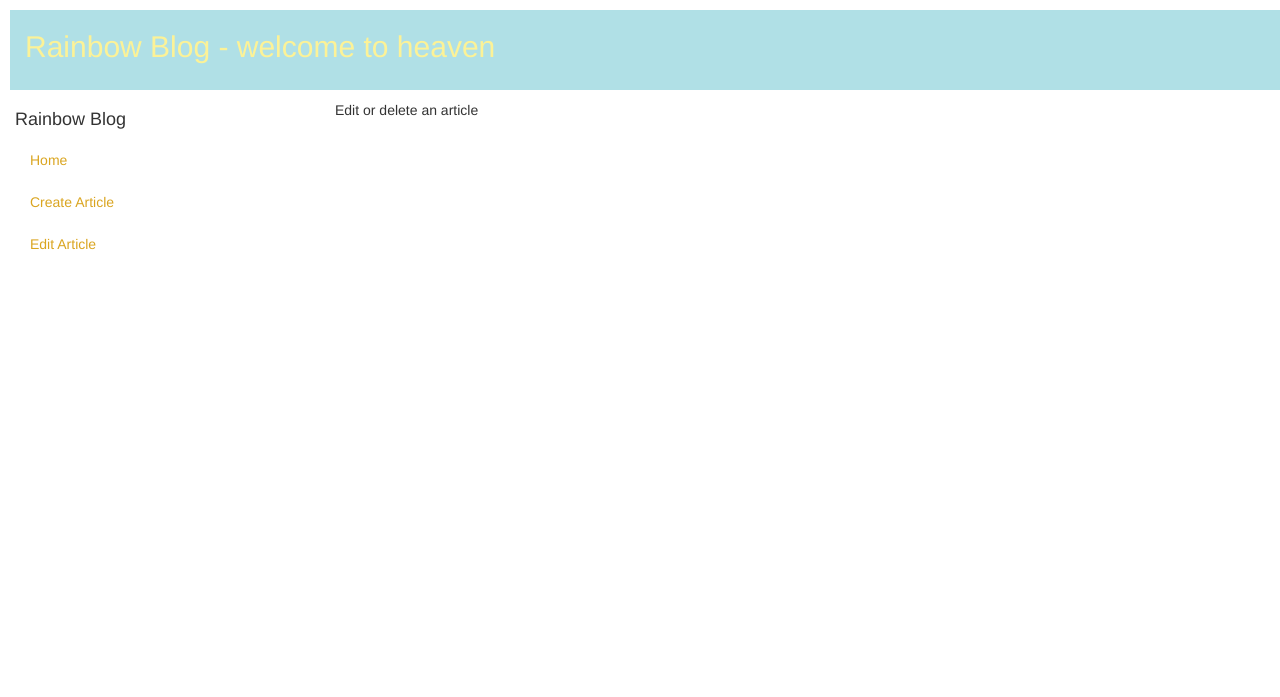
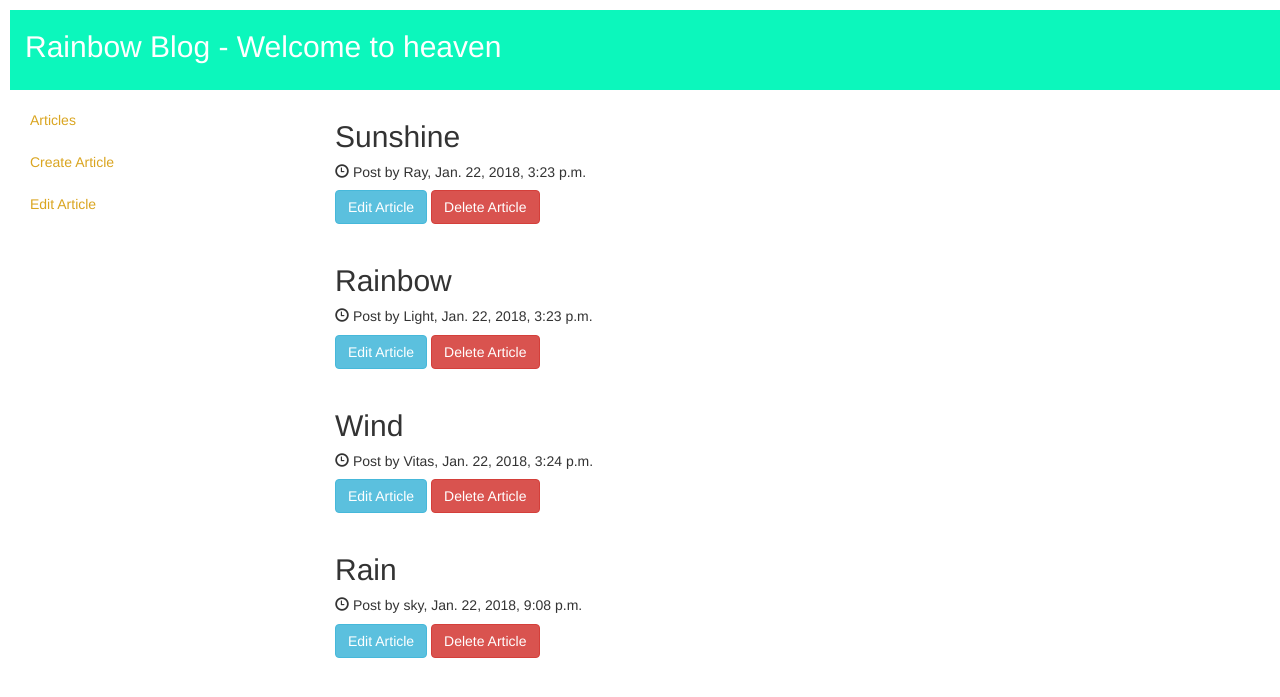
Before and after one commit to liyapo/RainbowBlog, a Django app: a page that uses articles/templates/articles/base.html in a window 1280 px wide. Shown: the top 697 px of the page. Run offline with Django 3.2, Linux system fonts and the light colour scheme; data comes from the database, SQL or seed files in the repository; both versions use the stored data as it was after the commit; some libraries are stand-ins or nearby versions.

Commit message:
List of articles, details of articles and creat a new article are working. For creat article section, the form is added. Added also edit of articles in menu: buttons edit and delete, but they do not work yet

```diff
--- a/articles/templates/articles/base.html
+++ b/articles/templates/articles/base.html
@@ -16,17 +16,17 @@
 
 <div class="container-fluid">
   <div class="row">
-      <div class="col-sm-12" style="height:80px; color:rgb(252, 242, 151); margin:10px; background-color:powderblue;">
-          <h2>Rainbow Blog  -  welcome to heaven</h2>
+      <div class="col-sm-12" style="height:80px; color:rgb(252, 242, 151); margin:10px; background-color:rgb(12, 247, 188);">
+          <a href="{% url 'articles:list_articles' %}" style="text-decoration:none; color:white;"> <h2> Rainbow Blog  -  Welcome to heaven </h2> </a>
       </div>
   </div>
 
 
   <div class="row content">
     <div class="col-sm-3 sidenav">
-      <h4>Rainbow Blog</h4>
+
       <ul class="nav nav-pills nav-stacked">
-        <li class=""><a href="{% url 'articles:list_articles' %}" style=color:goldenrod>Home</a></li>
+        <li class=""><a href="{% url 'articles:list_articles' %}" style=color:goldenrod>Articles</a></li>
         <li class=""><a href="{% url 'articles:create_articles' %}" style=color:goldenrod>Create Article</a></li>
         <li class=""><a href="{% url 'articles:edit_articles' %}" style=color:goldenrod>Edit Article</a></li>
       </ul><br>
--- a/articles/templates/articles/createArticles.html
+++ b/articles/templates/articles/createArticles.html
@@ -3,6 +3,10 @@
 
 {% block content %}
 
-     <h2> Create an article! </h2>
+    <h2> Create an article! </h2>
+    <form method="POST" class="post-form">{% csrf_token %}
+        {{ form.as_p }}
+        <button type="submit" class="save btn btn-default">Save</button>
+    </form>
 
 {% endblock %}
--- a/articles/templates/articles/detailArticles.html
+++ b/articles/templates/articles/detailArticles.html
@@ -2,6 +2,10 @@
 
 {% block content %}
 
-An article
+<h2>{{ articles.title }}</h2>
+<h5><span class="glyphicon glyphicon-time"></span> Post by {{ articles.author }}, {{ articles.created_at }}</h5>
+<p>{{ articles.description }}</p>
+<br><br>
+
 
 {% endblock %}
--- a/articles/templates/articles/editArticles.html
+++ b/articles/templates/articles/editArticles.html
@@ -1,7 +1,13 @@
 {% extends 'articles/base.html' %}
 
 {% block content %}
+    {% for article in articles %}
 
-Edit or delete an article
+        <h2>{{ article.title }}</h2>
+        <h5><span class="glyphicon glyphicon-time"></span> Post by {{ article.author }}, {{ article.created_at }}</h5>
+        <a href="#" class="btn btn-info">Edit Article</a>
+        <a href="#" class="btn btn-danger">Delete Article</a>
+        <br><br>
+    {% endfor %}
 
 {% endblock %}
--- a/articles/urls.py
+++ b/articles/urls.py
@@ -3,7 +3,7 @@ from . import views
 
 urlpatterns = [
     url(r'^$', views.list_articles, name = 'list_articles'),
-    url(r'^detail', views.detail_articles, name = 'detail_articles'),
+    url(r'^detail/(?P<pk>\d+)/$', views.detail_articles, name = 'detail_articles'),
     url(r'^create', views.create_articles, name = 'create_articles'),
     url(r'^edit', views.edit_articles, name = 'edit_articles'),
 ]
--- a/articles/views.py
+++ b/articles/views.py
@@ -1,5 +1,8 @@
-from django.shortcuts import render
+from django.shortcuts import render, redirect
+from django.views.generic import UpdateView, CreateView, DeleteView
+from .forms import ArticlesForm
 from .models import Articles
+import datetime
 
 # Create your views here.
 def list_articles(request):
@@ -8,12 +11,26 @@ def list_articles(request):
     return render(request, 'articles/listArticles.html', context)
 
 def detail_articles(request, pk):
-    article = Articles.objects.get(pk=pk)
-    context = {'detail_articles': detail_articles}
+    detail_articles = Articles.objects.get(pk=pk)
+    context = {'articles': detail_articles}
     return render(request, 'articles/detailArticles.html', context)
 
 def create_articles(request):
-    return render(request, 'articles/createArticles.html')
+
+    if request.method == "POST":
+        form = ArticlesForm(request.POST)
+        if form.is_valid():
+            articles = form.save(commit=False)
+            articles.published_date = datetime.datetime.now()
+            articles.save()
+            detail_articles = Articles.objects.get(pk=articles.pk)
+            context = {'articles': detail_articles}
+            return render(request, 'articles/detailArticles.html', context)
+    else:
+        form = ArticlesForm()
+    return render(request, 'articles/createArticles.html', {'form': form})
 
 def edit_articles(request):
-    return render(request, 'articles/editArticles.html')
+    list_articles = Articles.objects.all()
+    context = {'articles': list_articles}
+    return render(request, 'articles/editArticles.html', context)
```
Also changed, not shown: articles/forms.py (added, +9 -0 lines), articles/templates/articles/listArticles.html (+1 -6 lines), db.sqlite3.
